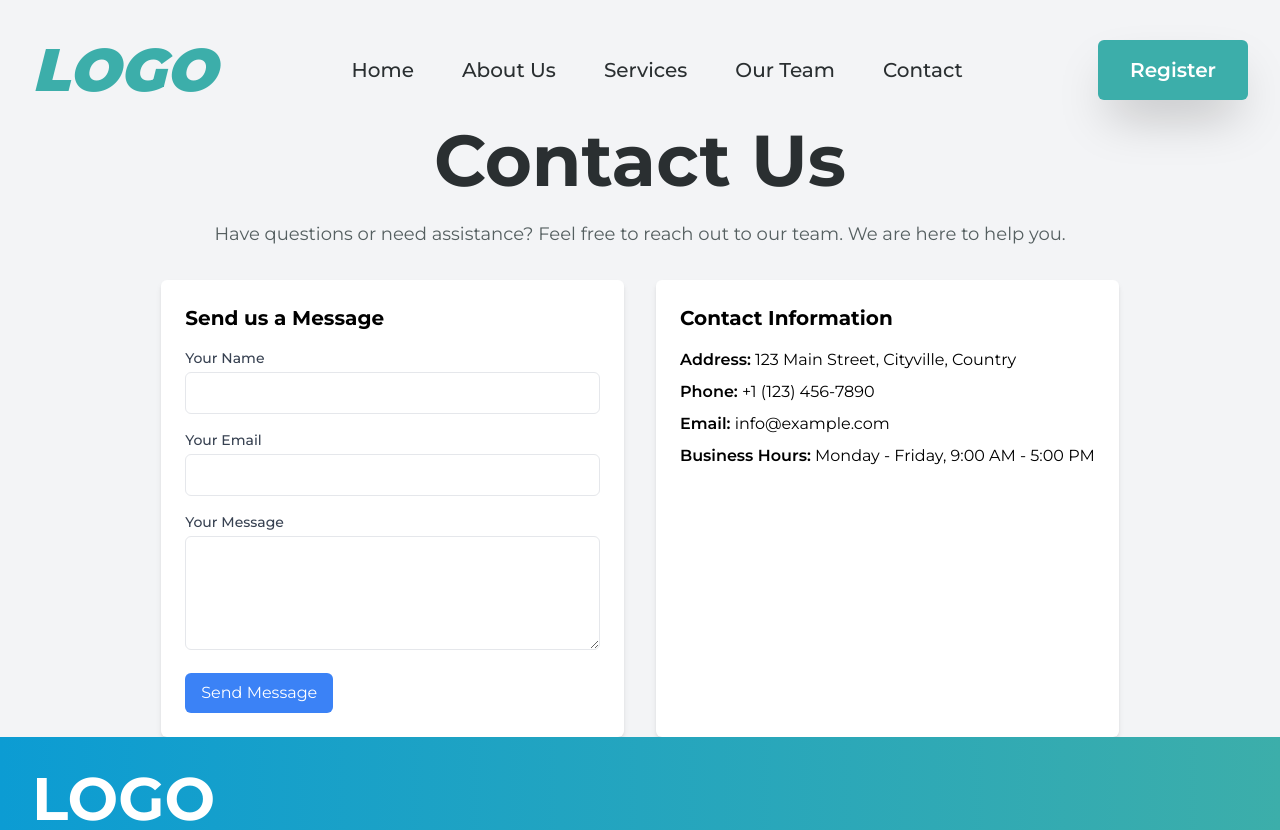
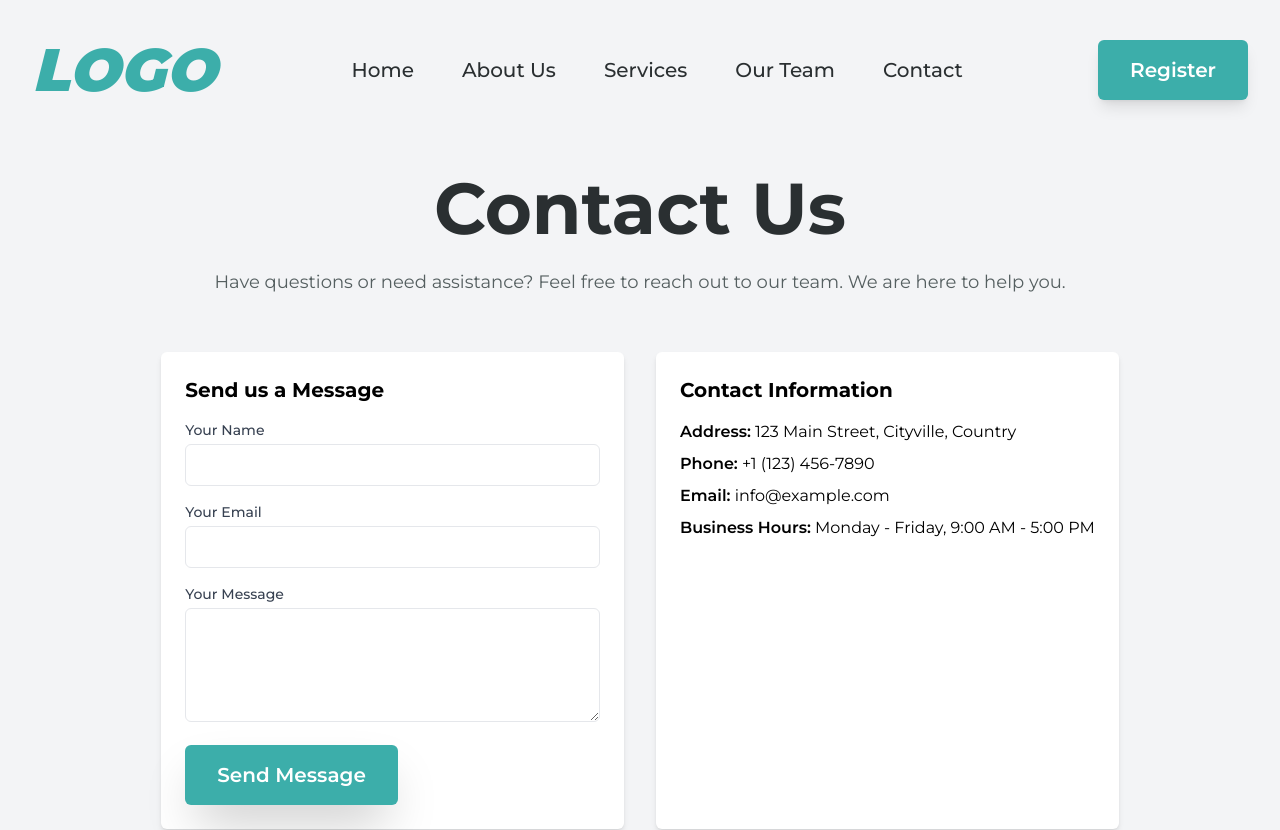
Before and after one commit to zrvnarmarin/IM-Digital---Med, a Next.js app: page /contact in a window 1280 px wide. Shown: the top 830 px of the page. Built offline with nearby package versions, Linux system fonts and the light colour scheme.

Commit message:
futher styling

```diff
--- a/app/(home-sections)/Navbar.tsx
+++ b/app/(home-sections)/Navbar.tsx
@@ -21,7 +21,7 @@ export default function Navbar() {
                 <li className='text-[#2a2f31] xs:text-md lg:text-lg xl:text-xl font-medium leading-7'><Link href={'/contact'}>Contact</Link></li>
             </ul>
             <div>
-                <button className='hidden lg:block text-white lg:text-lg xl:text-xl font-semibold leading-7 bg-[#3caeaa] hover:bg-[#47ccc7] shadow-2xl hover:scale-105 duration-100 px-8 py-4 rounded-md'>Register</button>
+                <button className='hidden lg:block text-white lg:text-lg xl:text-xl font-semibold leading-7 bg-[#3caeaa] hover:bg-[#47ccc7] shadow-lg hover:scale-105 duration-100 px-8 py-4 rounded-md'>Register</button>
             </div>
             <div className='block lg:hidden'>
                 <svg xmlns="http://www.w3.org/2000/svg" fill="none" viewBox="0 0 24 24" strokeWidth="1.5" stroke="currentColor" className="text-white w-8 h-8">
--- a/app/about-us/page.tsx
+++ b/app/about-us/page.tsx
@@ -7,14 +7,14 @@ import Footer from '../components/Footer'
 
 export default function Page() {
   return (
-    <main className="flex min-h-screen flex-col items-center bg-[#d0ecf4]">
+    <main className="flex min-h-screen flex-col items-center py-4 bg-[#FFFFFF]">
       <Navbar />
       <section className='flex flex-col items-center justify-center lg:pt-4 bg-white px-8 py-8'>
       <div className='b-2 pt-6 px-8'>
         <h1 className='font-bold text-4xl sm:text-5xl md:text-6xl lg:text-7xl text-star md:text-center text-[#2a2f31] leading-10 mb-6'>
           About Us
         </h1>
-        <p className='text-[#555f60] text-start md:text-center text-md sm:text-lg leading-7'>
+        <p className='text-[#555f60] text-start md:text-start text-md sm:text-lg leading-7'>
           Welcome to Kompany, where our commitment to your well-being drives everything we do. Founded on the principles of compassion, expertise, and innovation, we strive to redefine healthcare and make a positive impact on lives around the world. We believe in accessible and personalized healthcare.
         </p>
       </div>
@@ -40,7 +40,7 @@ export default function Page() {
       </div>
 
       {/* Mission Statement */}
-      <div className='mb-2 pt-6 px-8'>
+      <div className='mb-2 pt-6 px-8 w-full'>
         <h2 className='text-xl font-bold mb-4'>Our Mission</h2>
         <p>
           Our mission is to empower individuals to take control of their health and well-being through a seamless blend of cutting-edge technology and compassionate care.
--- a/app/contact/page.tsx
+++ b/app/contact/page.tsx
@@ -4,15 +4,17 @@ import Footer from '../components/Footer';
 
 export default function ContactSection() {
   return (
-    <section className='flex flex-col items-center justify-center py-4 bg-gray-100'>
+    <section className='flex flex-col items-center justify-center lg:pt-4 bg-gray-100'>
       <Navbar />
-      <h1 className='font-bold text-4xl sm:text-5xl md:text-6xl lg:text-7xl text-[#2a2f31] leading-10 mb-6'>
-        Contact Us
-      </h1>
-      <p className='text-[#555f60] text-center text-md sm:text-lg leading-7 mb-8'>
-        Have questions or need assistance? Feel free to reach out to our team. We are here to help you.
-      </p>
-      <div className='grid grid-cols-1 md:grid-cols-2 gap-8'>
+      <div className='px-8 pt-12 pb-6'>
+        <h1 className='font-bold text-center text-4xl sm:text-5xl md:text-6xl lg:text-7xl text-[#2a2f31] leading-10 mb-6'>
+          Contact Us
+        </h1>
+        <p className='text-[#555f60] text-center text-md sm:text-lg leading-7 mb-8'>
+          Have questions or need assistance? Feel free to reach out to our team. We are here to help you.
+        </p>
+      </div>
+      <div className='grid grid-cols-1 md:grid-cols-2 gap-8 pb-12 px-8'>
         {/* Contact Form */}
         <form className='bg-white p-6 rounded-md shadow-md'>
           <h2 className='text-xl font-bold mb-4'>Send us a Message</h2>
@@ -28,7 +30,9 @@ export default function ContactSection() {
             <label htmlFor='message' className='block text-sm font-medium text-gray-700'>Your Message</label>
             <textarea id='message' name='message' rows={4} className='mt-1 p-2 w-full border rounded-md'></textarea>
           </div>
-          <button type='submit' className='bg-blue-500 text-white py-2 px-4 rounded-md hover:bg-blue-600 transition duration-300'>Send Message</button>
+          <div>
+                <button className='hidden lg:block text-white lg:text-lg xl:text-xl font-semibold leading-7 bg-[#3caeaa] hover:bg-[#47ccc7] shadow-2xl hover:scale-105 duration-100 px-8 py-4 rounded-md'>Send Message</button>
+            </div>
         </form>
 
         {/* Contact Information */}
--- a/app/our-team/(our-team-sections)/MeetOurTeamSection.tsx
+++ b/app/our-team/(our-team-sections)/MeetOurTeamSection.tsx
@@ -4,7 +4,7 @@ import { doctors } from '@/app/data';
 
 export default function MeetOurTeamSection() {
   return (
-    <section className='flex gap-8 h-full flex-col md:flex-col py-12 px-8 bg-[#EFF3FA]'>
+    <section className='flex gap-8 h-full flex-col md:flex-col py-12 px-8 bg-[#F1F2F4]'>
       <h1 className='font-bold md:text-center text-4xl sm:text-5xl md:text-6xl lg:text-7xl text-[#2a2f31] leading-10'>
         Meet Our Team
       </h1>
@@ -46,7 +46,7 @@ export function DoctorCard({ doctor } : { doctor: Doctor}) {
     <Link
       href={`/our-team/${doctor.id}`}
       key={doctor.name}
-      className='cursor-pointer bg-white shadow-lg duration-100 shadow-[#d4e5ed] grid grid-cols-1 md:grid-cols-3 gap-4 p-6 hover:bg-[#fcfcfc] rounded-xl'
+      className='cursor-pointer bg-white hover:scale-105 duration-100 shadow-md grid grid-cols-1 md:grid-cols-3 gap-4 p-6 hover:bg-[#fcfcfc] rounded-xl'
     >
       <div className='flex border border-black items-center justify-center rounded-lg col-span-1 md:col-span-1'>
         Image of the doctor
--- a/app/our-team/page.tsx
+++ b/app/our-team/page.tsx
@@ -5,7 +5,7 @@ import MeetOurTeamSection from './(our-team-sections)/MeetOurTeamSection'
 
 export default function Page() {
   return (
-    <main className="flex min-h-screen flex-col items-center lg:pt-4 bg-[#d0ecf4]">
+    <main className="flex min-h-screen flex-col items-center lg:pt-4 bg-[#F1F2F3]">
       <Navbar />
       <MeetOurTeamSection />
       <Footer />
```
